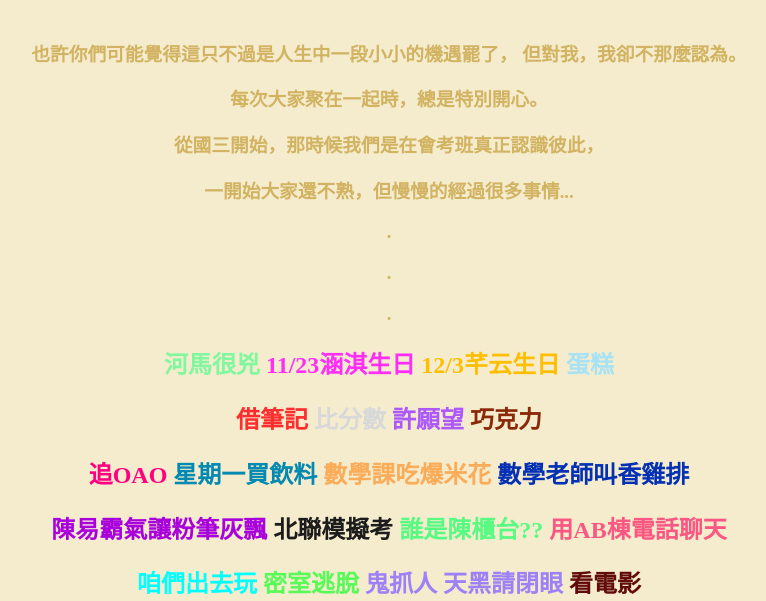
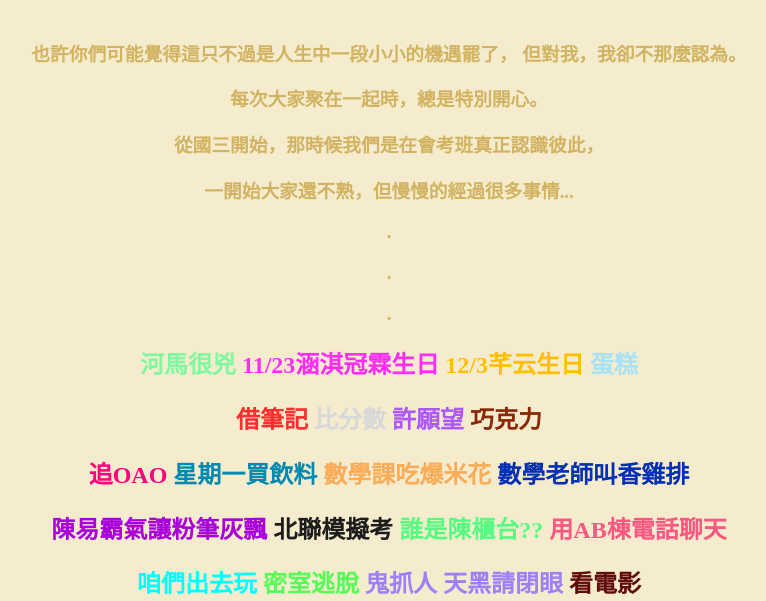
Before and after one commit to jackie1129001/jackie1129001.github.io, a plain HTML site: page index (4).html in a window 1280 px wide. Shown: the part 199-800 px from the top of the page, without its empty margins (251-1017 px from the left). Drawn offline with Linux system fonts and the light colour scheme.

Commit message:
Update index (4).html

```diff
--- a/index (4).html
+++ b/index (4).html
@@ -51,7 +51,7 @@
 	    <h3>.</h3>
 	    <h3>.</h3>
 	    <h3>.</h3>
-	    <h2>河馬很兇 <font color="#FE2EF7">11/23涵淇生日 <font color="#FFBF00">12/3芊云生日 <font color="#A9E2F3">蛋糕</h2>
+	    <h2>河馬很兇 <font color="#FE2EF7">11/23涵淇冠霖生日 <font color="#FFBF00">12/3芊云生日 <font color="#A9E2F3">蛋糕</h2>
 	    <h2> <font color="#FE2E2E">借筆記 <font color="#D8D8D8">比分數 <font color="#AC58FA">許願望 <font color="#8A2908">巧克力</h2>
 	    <h2> <font color="#FF0080">追OAO  <font color="#0489B1">星期一買飲料 <font color="#FAAC58">數學課吃爆米花 <font color="#0431B4">數學老師叫香雞排</h2>
 	    <h2> <font color="#A901DB">陳易霸氣讓粉筆灰飄 <font color="#1C1C1C">北聯模擬考 <font color="#58FA82">誰是陳櫃台?? <font color="#FA5882">用AB棟電話聊天</h2>
```
